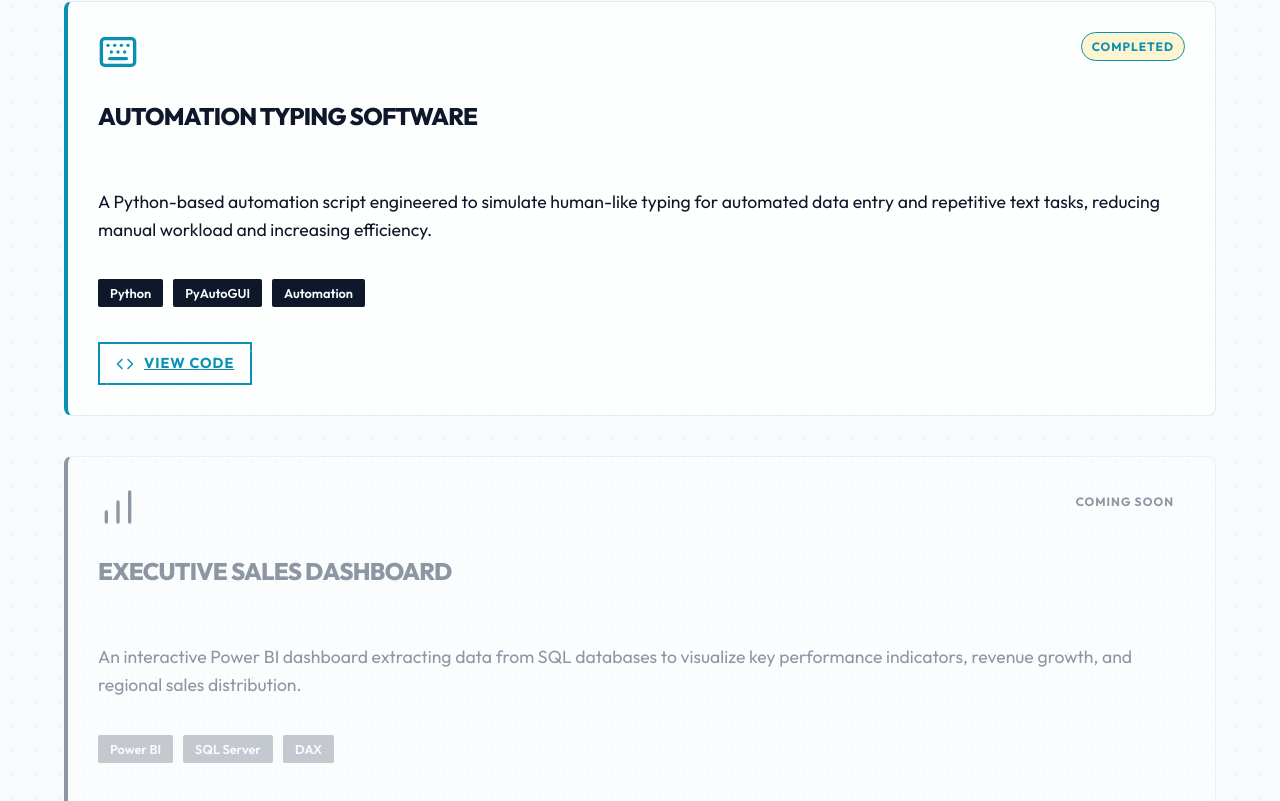
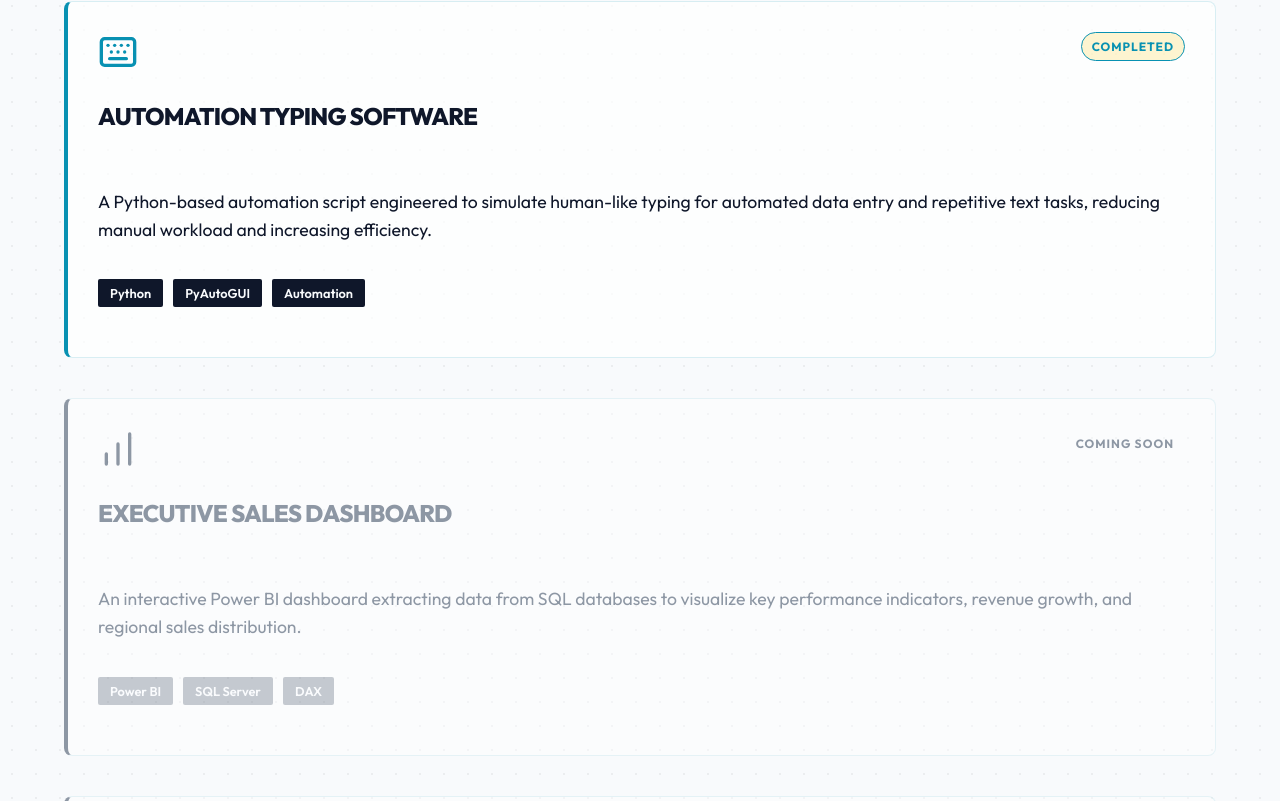
Before and after one commit to aadhavan733/Portfolio_Website, a React (Vite) app: page /projects in a window 1280 px wide. Shown: the part 918-1719 px from the top of the page. Built offline with nearby package versions, Linux system fonts and the light colour scheme.

Commit message:
Remove github link from Typing Software project since no repo yet

```diff
--- a/src/components/sections/ProjectsSection.jsx
+++ b/src/components/sections/ProjectsSection.jsx
@@ -22,7 +22,7 @@ const projectsData = [
     technologies: ["Python", "PyAutoGUI", "Automation"],
     category: "Automation",
     status: "Completed",
-    githubUrl: "https://github.com/aadhavan733",
+    githubUrl: null,
     liveUrl: null,
     icon: <Keyboard size={32} color="var(--accent)" />
   },
--- a/src/pages/Projects.jsx
+++ b/src/pages/Projects.jsx
@@ -50,11 +50,6 @@ const Projects = () => {
               <span>PyAutoGUI</span>
               <span>Automation</span>
             </div>
-            <div className="project-links">
-              <a href="https://github.com/aadhavan733" target="_blank" rel="noreferrer" className="btn btn-outline" style={{ padding: '8px 16px', fontSize: '0.9rem' }}>
-                <Code size={18} /> View Code
-              </a>
-            </div>
           </div>
 
           {/* Project 3 - Coming Soon */}
```
